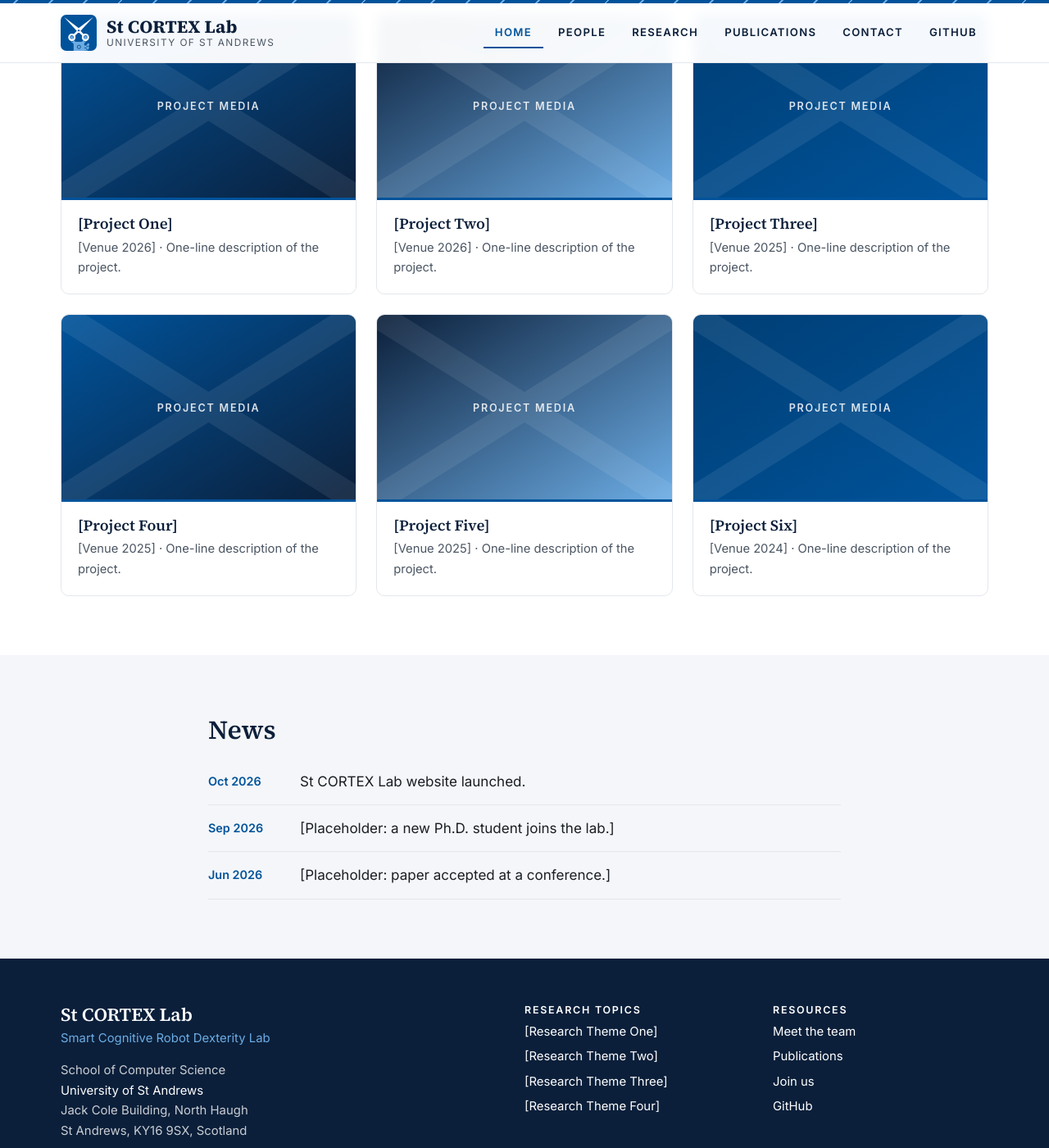
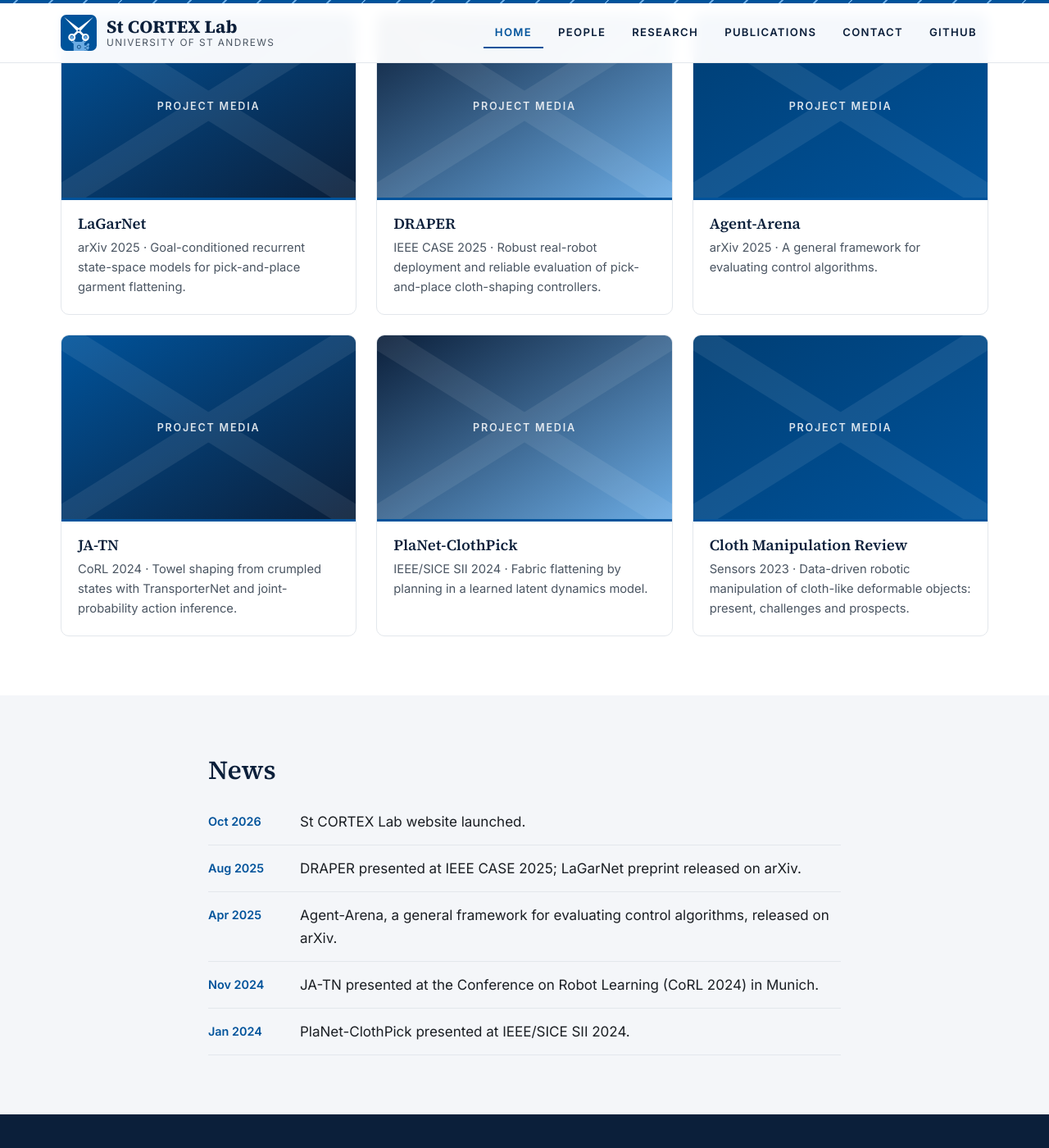
Before and after one commit to st-cortex-lab/st-cortex-lab.github.io, a Jekyll site: the page built from index.html, in a window 1280 px wide and 1400 px high, scrolled down 745 px. Shown: the whole window at 82% size. Built offline with Jekyll 4.4.1, drawn with Linux system fonts in a browser that asks for light colours; some of the changed text lies outside the part shown.

Commit message:
Replace placeholder projects, research themes, news and mission with real content
Co-Authored-By: Claude Opus 5.5 <noreply@anthropic.com>

```diff
--- a/_data/news.yml
+++ b/_data/news.yml
@@ -1,7 +1,11 @@
 # Newest first. Shown on the home page (latest 5).
 - date: 2026-10-28
   text: "St CORTEX Lab website launched."
-- date: 2026-09-01
-  text: "[Placeholder: a new Ph.D. student joins the lab.]"
-- date: 2026-06-15
-  text: "[Placeholder: paper accepted at a conference.]"
+- date: 2025-08-01
+  text: "DRAPER presented at IEEE CASE 2025; LaGarNet preprint released on arXiv."
+- date: 2025-04-01
+  text: "Agent-Arena, a general framework for evaluating control algorithms, released on arXiv."
+- date: 2024-11-06
+  text: "JA-TN presented at the Conference on Robot Learning (CoRL 2024) in Munich."
+- date: 2024-01-08
+  text: "PlaNet-ClothPick presented at IEEE/SICE SII 2024."
--- a/_data/projects.yml
+++ b/_data/projects.yml
@@ -1,25 +1,25 @@
 # Home-page tiles. Images (gif/jpg/png) go in assets/img/projects/.
-- title: "[Project One]"
-  blurb: "[Venue 2026] · One-line description of the project."
+- title: LaGarNet
+  blurb: "arXiv 2025 · Goal-conditioned recurrent state-space models for pick-and-place garment flattening."
   image: /assets/img/projects/placeholder-1.svg
-  link: "#"
-- title: "[Project Two]"
-  blurb: "[Venue 2026] · One-line description of the project."
+  link: https://arxiv.org/abs/2508.17070
+- title: DRAPER
+  blurb: "IEEE CASE 2025 · Robust real-robot deployment and reliable evaluation of pick-and-place cloth-shaping controllers."
   image: /assets/img/projects/placeholder-2.svg
-  link: "#"
-- title: "[Project Three]"
-  blurb: "[Venue 2025] · One-line description of the project."
+  link: https://doi.org/10.1109/CASE58245.2025.11163865
+- title: Agent-Arena
+  blurb: "arXiv 2025 · A general framework for evaluating control algorithms."
   image: /assets/img/projects/placeholder-3.svg
-  link: "#"
-- title: "[Project Four]"
-  blurb: "[Venue 2025] · One-line description of the project."
+  link: https://arxiv.org/abs/2504.06468
+- title: JA-TN
+  blurb: "CoRL 2024 · Towel shaping from crumpled states with TransporterNet and joint-probability action inference."
   image: /assets/img/projects/placeholder-1.svg
-  link: "#"
-- title: "[Project Five]"
-  blurb: "[Venue 2025] · One-line description of the project."
+  link: https://proceedings.mlr.press/v270/kadi25a.html
+- title: PlaNet-ClothPick
+  blurb: "IEEE/SICE SII 2024 · Fabric flattening by planning in a learned latent dynamics model."
   image: /assets/img/projects/placeholder-2.svg
-  link: "#"
-- title: "[Project Six]"
-  blurb: "[Venue 2024] · One-line description of the project."
+  link: https://doi.org/10.1109/SII58957.2024.10417545
+- title: Cloth Manipulation Review
+  blurb: "Sensors 2023 · Data-driven robotic manipulation of cloth-like deformable objects: present, challenges and prospects."
   image: /assets/img/projects/placeholder-3.svg
-  link: "#"
+  link: https://doi.org/10.3390/s23052389
--- a/_data/research.yml
+++ b/_data/research.yml
@@ -1,12 +1,19 @@
-- title: "[Research Theme One]"
+- title: Deformable Object Manipulation
   text: >-
-    [Placeholder: two or three sentences describing this research theme, its motivation and the lab's approach.]
-- title: "[Research Theme Two]"
+    Cloth and garments have near-infinite configurations, self-occlusion and complex dynamics.
+    We develop methods that let robots flatten, fold and shape fabrics from crumpled states,
+    a core capability for assistive and domestic robots.
+- title: World Models and Planning
   text: >-
-    [Placeholder: two or three sentences describing this research theme, its motivation and the lab's approach.]
-- title: "[Research Theme Three]"
+    We learn latent dynamics models of how deformable objects respond to robot actions and plan
+    in that latent space, as in PlaNet-ClothPick and LaGarNet, so robots can reason about the
+    consequences of an action before taking it.
+- title: Learning Dexterous Pick-and-Place Policies
   text: >-
-    [Placeholder: two or three sentences describing this research theme, its motivation and the lab's approach.]
-- title: "[Research Theme Four]"
+    We study data-driven controllers, from imitation to reinforcement learning, that infer where
+    and how to grasp and place, such as joint-probability action inference in JA-TN.
+- title: Real-Robot Deployment and Evaluation
   text: >-
-    [Placeholder: two or three sentences describing this research theme, its motivation and the lab's approach.]
+    Policies trained in simulation must hold up on real hardware. We build pipelines for robust
+    sim-to-real deployment (DRAPER) and open frameworks for fair, reproducible evaluation of
+    control algorithms (Agent-Arena).
--- a/contact.md
+++ b/contact.md
@@ -8,7 +8,7 @@ title: Contact
 
 ## Prospective students
 
-[Placeholder: describe Ph.D., M.Sc. and undergraduate project opportunities, funding routes and how to apply.]
+We welcome enquiries from prospective Ph.D. students, M.Sc. and undergraduate project students, and visiting researchers interested in robot dexterity and deformable object manipulation. Ph.D. applications go through the [School of Computer Science postgraduate research programme](https://www.st-andrews.ac.uk/computer-science/prospective/pgr/); please get in touch before applying so we can discuss a project and funding options.
 
 When you get in touch, include your CV, a short statement of research interests, and which of our [research themes]({{ '/research.html' | relative_url }}) you'd like to work on.
 
--- a/index.html
+++ b/index.html
@@ -6,8 +6,9 @@ layout: default
     <p class="eyebrow">{{ site.school }} · {{ site.university.name }}</p>
     <h1>{{ site.full_name }}</h1>
     <p class="lead">
-      [Placeholder: two-sentence mission statement. St CORTEX Lab studies how robots can acquire
-      human-like dexterity by combining perception, learning and cognitive models of action.]
+      We build robots that can handle the messy, deformable world as deftly as people do.
+      Our work combines learned world models, data-driven control and real-robot evaluation,
+      with a focus on cloth and garment manipulation.
     </p>
     <div class="hero-actions">
       <a class="btn btn-primary" href="{{ '/research.html' | relative_url }}">Our research</a>
--- a/research.html
+++ b/research.html
@@ -5,7 +5,7 @@ title: Research
 <section class="page-head">
   <div class="container">
     <h1>Research</h1>
-    <p class="lead">[Placeholder: one paragraph framing the lab's research programme in smart, cognitive robot dexterity.]</p>
+    <p class="lead">St CORTEX Lab studies how robots can manipulate the physical world with human-like dexterity. Our current focus is deformable objects such as cloth and garments, combining learned world models, data-driven control and careful real-robot evaluation.</p>
   </div>
 </section>
 
```
